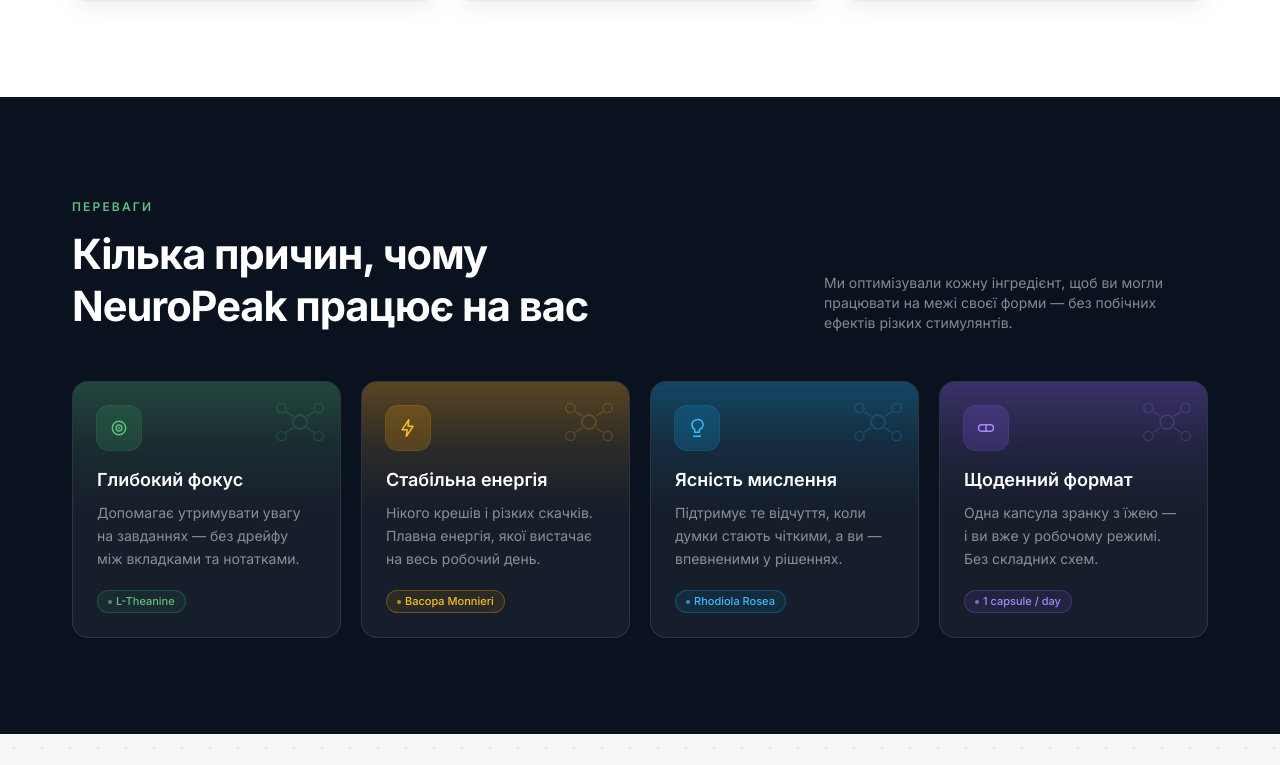
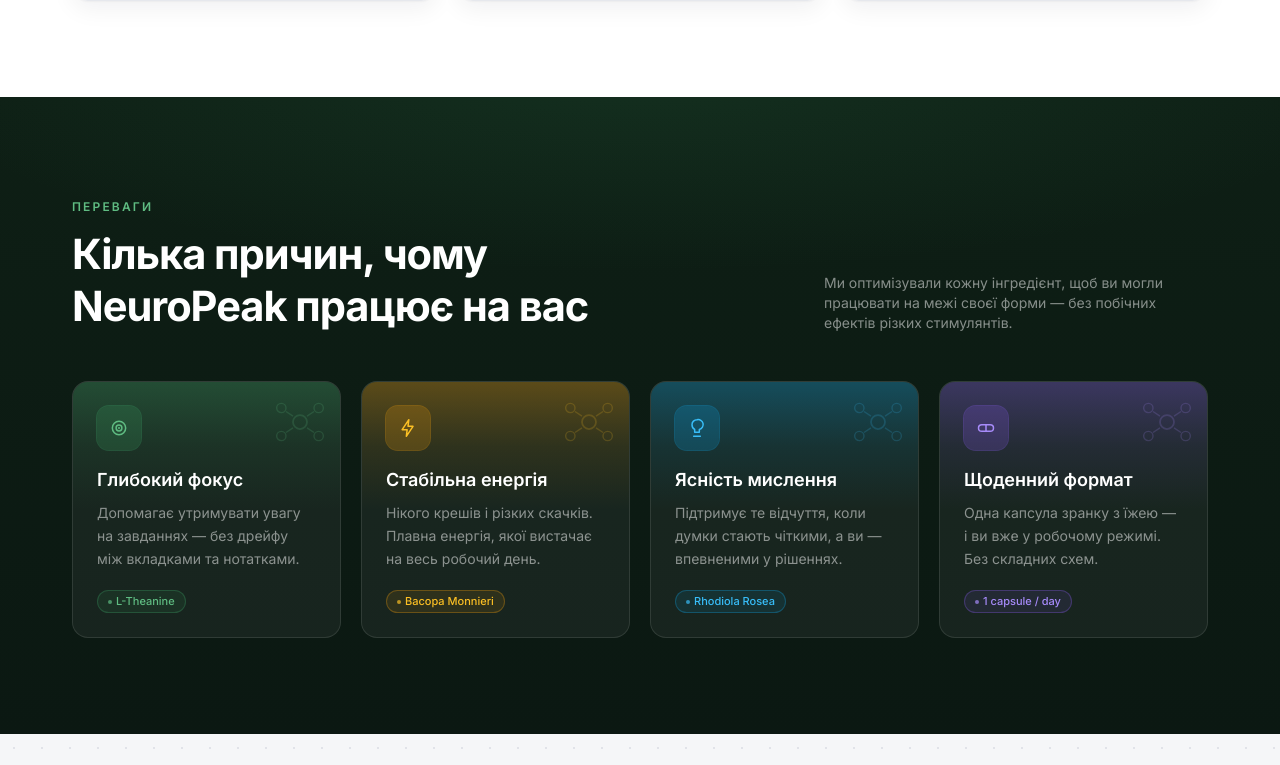
Before and after one commit to danylonahorniuk/neuropeak, a Next.js app: page / in a window 1280 px wide. Shown: the part 1515-2280 px from the top of the page. Built offline with nearby package versions, Linux system fonts and the light colour scheme.

Commit message:
feat: replace harsh black sections with deep forest-green branded bg

```diff
--- a/components/Benefits.tsx
+++ b/components/Benefits.tsx
@@ -100,7 +100,7 @@
 
 export default function Benefits() {
   return (
-    <section id="benefits" className="section bg-ink-950">
+    <section id="benefits" className="section bg-section-dark">
       <div className="container-page">
         <FadeIn>
           <div className="flex flex-col items-start justify-between gap-4 lg:flex-row lg:items-end">
--- a/components/Reviews.tsx
+++ b/components/Reviews.tsx
@@ -59,7 +59,7 @@
 
 export default function Reviews() {
   return (
-    <section id="reviews" className="section bg-ink-950">
+    <section id="reviews" className="section bg-section-dark">
       <div className="container-page">
         <FadeIn className="mx-auto max-w-2xl text-center">
           <span className="section-eyebrow !text-brand-400">Відгуки</span>
--- a/tailwind.config.ts
+++ b/tailwind.config.ts
@@ -63,6 +63,8 @@
           "radial-gradient(120% 80% at 0% 0%, #e8f7ee 0%, rgba(232,247,238,0) 55%), radial-gradient(90% 70% at 100% 0%, #e4f3ea 0%, rgba(228,243,234,0) 55%), linear-gradient(180deg, #f7fbf6 0%, #ffffff 100%)",
         "dark-grid":
           "radial-gradient(1200px 400px at 50% -10%, rgba(60, 163, 102, 0.18), transparent 60%), linear-gradient(180deg, #0b1220 0%, #0a1220 100%)",
+        "section-dark":
+          "radial-gradient(ellipse 90% 50% at 50% -5%, rgba(60,163,102,0.13) 0%, transparent 65%), linear-gradient(180deg, #0e1f15 0%, #0b1812 100%)",
       },
       keyframes: {
         fadeUp: {
```
